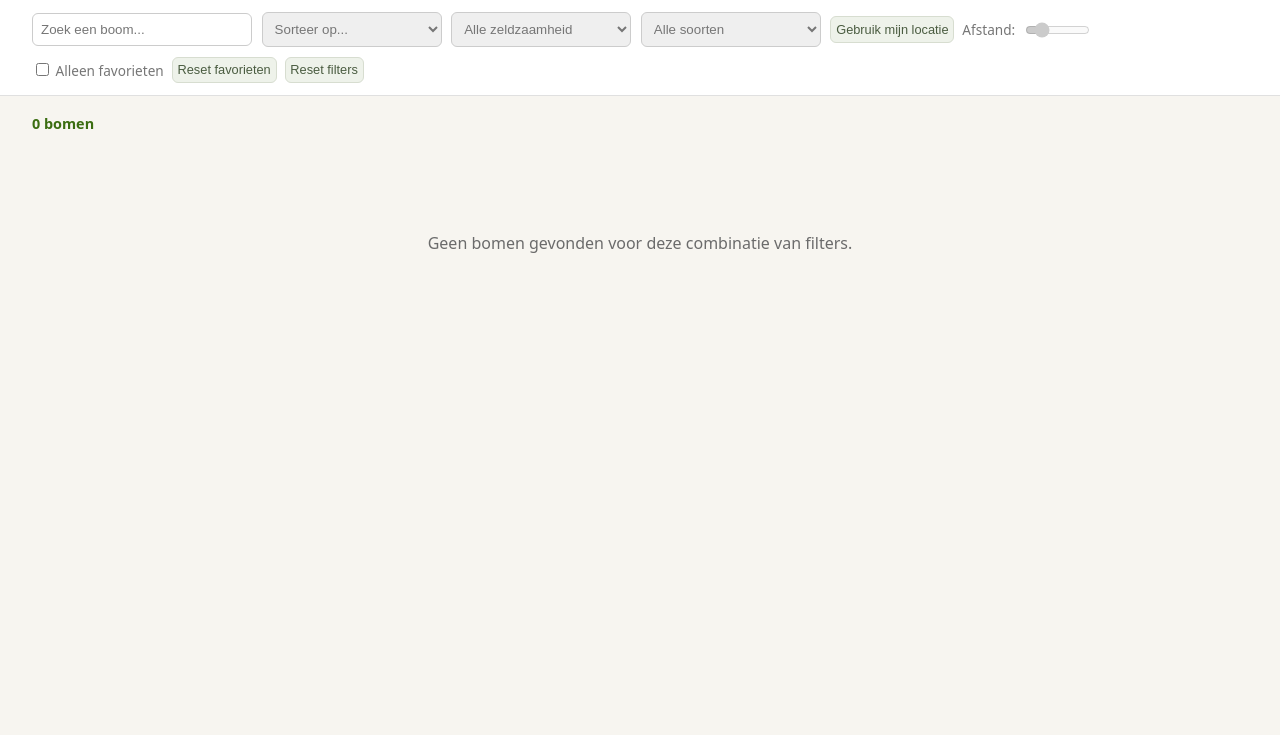
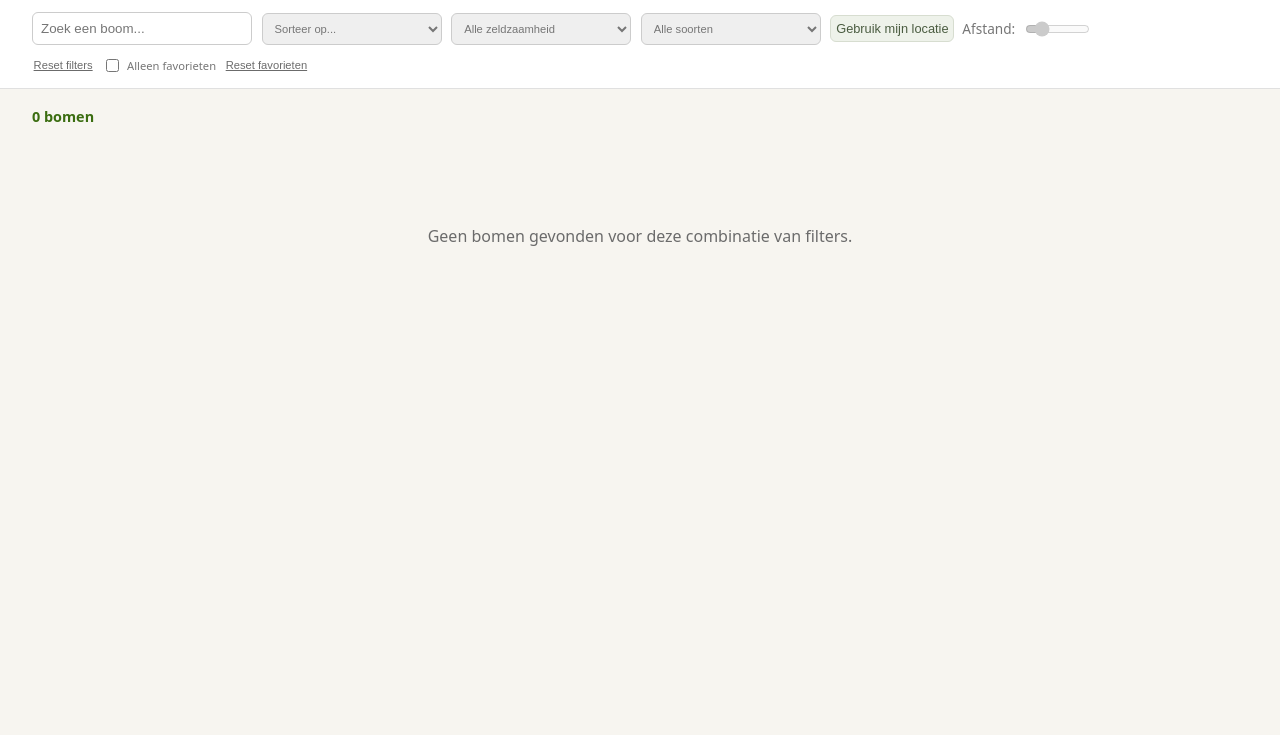
Before and after one commit to karenvandenheuvel-arch/remarkable-trees-brussels, a website built with Vite: page index.html in a window 1280 px wide. Shown: the part 65-800 px from the top of the page. Built offline with nearby package versions, Linux system fonts and the light colour scheme; no server answers.

Commit message:
Restyle reset buttons

```diff
--- a/index.html
+++ b/index.html
@@ -54,15 +54,14 @@
         </div>
         <span id="location-error" class="error-message"></span>
       </div>
+
       <div class="favorites-and-reset">
+        <button type="button" id="reset-filters-btn" class="reset-btn">Reset filters</button>
       <label class="favorites-row">
         <input type="checkbox" id="favorites-only-checkbox">
         <span id="favorites-only-label">Alleen favorieten</span>
       </label>
-      <div class="reset-row">
-      <button type="button" id="reset-favorites-btn">Reset favorieten</button>
-      <button type="button" id="reset-filters-btn">Reset filters</button>
-      </div>
+      <button type="button" id="reset-favorites-btn" class="reset-btn">Reset favorieten</button>
     </div>
     </div>
     </section>
--- a/src/styles/style.css
+++ b/src/styles/style.css
@@ -122,6 +122,7 @@ main {
 #distance-value,
 #favorites-only-label {
   color: var(--text-muted);
+  font-size: 0.7rem;
 }
 
 #search-input,
@@ -158,6 +159,12 @@ main {
 .distance-filter,
 .favorites-and-reset {
   grid-column: 1 / -1;
+}
+
+.favorites-row {
+  display: flex;
+  align-items: center;
+  gap: 0.3rem;
 }
 
 #toggle-filters-btn {
@@ -232,21 +239,18 @@ input[type="checkbox"]{
   gap: 0.5rem;
 }
 
-.reset-row {
-  display: flex;
-  gap: 0.5rem;
-   justify-content: flex-start;
+.reset-btn {
+  background: none;
+  border: none;
+  color: #6b6b6b;
+  padding: 0.3rem 0.1rem;
+  font-size: 0.7rem;
+  cursor: pointer;
+  text-decoration: underline;
 }
 
-.reset-row button {
-
-  background-color: #eef2ea;
-  border: 1px solid #d7ddd0;
-  color: #4a5c40;
-  padding: 0.3rem;
-  border-radius: 6px;
-  font-size: 0.8rem;
-  cursor: pointer;
+.reset-btn:hover {
+  color: #3b6d11;
 }
 
 #tree-count-inline {
@@ -552,11 +556,10 @@ color: #3b6d11;
   flex: 0 1 180px;
 }
 
-  .distance-filter,
-  .favorites-row,
-  .reset-row {
-    flex: 0 0 auto;
-  }
+.distance-filter,
+.favorites-and-reset {
+  flex: 0 0 auto;
+}
 
     #tree-count-inline {
     display: none;
```
